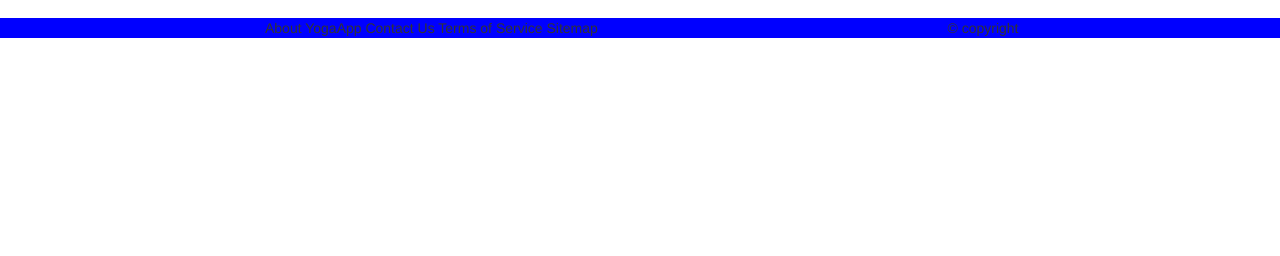
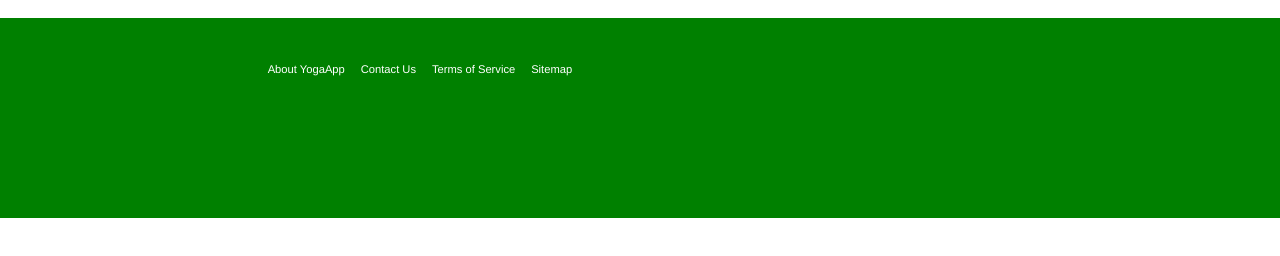
Before and after one commit to abe-m1/yogaApp, a website: page src/index.html at #/contact in a window 1280 px wide. Shown: the part 54-310 px from the top of the page. Drawn offline with nearby package versions, Linux system fonts and the light colour scheme; no server answers.

Commit message:
styling for footer

```diff
--- a/src/common/views/footer.html
+++ b/src/common/views/footer.html
@@ -1,4 +1,4 @@
-<footer class="footer" style="background-color: blue">
+<footer class="footer" >
     <div class="container">
       <div class="row">
         <div class="col-sm-2">
@@ -12,7 +12,7 @@
         </div>
         <div class="col-sm-2"></div>
         <div class="col-sm-3">
-          <span>© copyright</span>
+          <!--<span>© copyright</span>-->
         </div>
       </div>
     </div>
--- a/src/scss/global.scss
+++ b/src/scss/global.scss
@@ -4,3 +4,21 @@ h1 {
     color:red;
     font-size: 30px;
 }
+
+footer {
+  min-height: 200px;
+  background-color: green;
+  color: white;
+  .container {
+    padding: 40px 10px;
+    img {
+      width: 100%;
+      max-width: 150px;
+    }
+    span {
+      font-size: 0.8em;
+      padding: 6px;
+      cursor: pointer;
+    }
+  }
+}
```
Also changed, not shown: src/assets/css/main.css.
